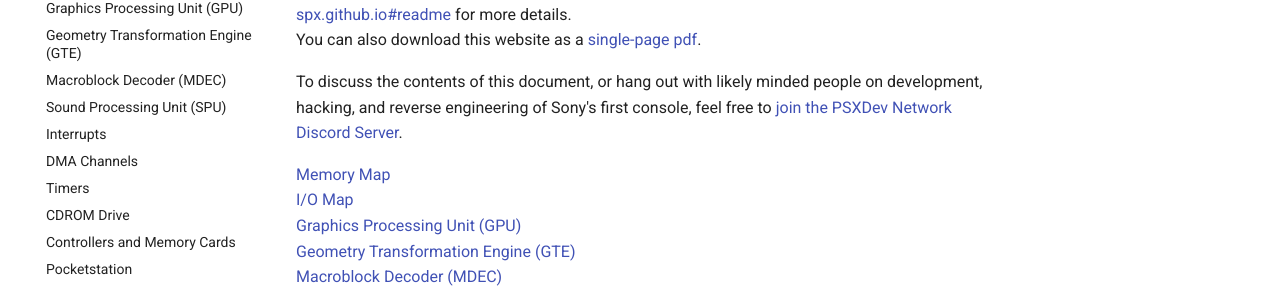
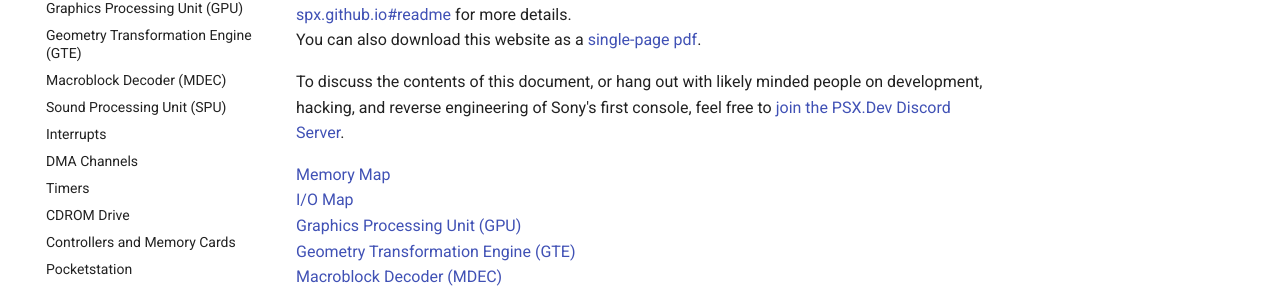
Before and after one commit to psx-spx/psx-spx.github.io, an MkDocs documentation site: the page built from docs/index.md, in a window 1280 px wide and 1125 px high. Shown: the part 229-517 px from the top of the window. Built offline with MkDocs 1.6.1 and Material for MkDocs 9.7.7, drawn with Linux system fonts in a browser that asks for light colours; comment, search, counter and statistics services are not loaded.

Commit message:
Adjusting Discord server name.

```diff
--- a/docs/index.md
+++ b/docs/index.md
@@ -1,7 +1,7 @@
 This is a conversion/edition of Martin "nocash" Korth's Playstation specs document originally hosted at [https://problemkaputt.de/psx-spx.htm](https://problemkaputt.de/psx-spx.htm). See [https://github.com/psx-spx/psx-spx.github.io#readme](https://github.com/psx-spx/psx-spx.github.io#readme) for more details.<br />
 You can also download this website as a [single-page pdf](psx-spx.pdf).
 
-To discuss the contents of this document, or hang out with likely minded people on development, hacking, and reverse engineering of Sony's first console, feel free to [join the PSXDev Network Discord Server](https://discord.gg/QByKPpH).
+To discuss the contents of this document, or hang out with likely minded people on development, hacking, and reverse engineering of Sony's first console, feel free to [join the PSX.Dev Discord Server](https://discord.gg/QByKPpH).
 
 [Memory Map](memorymap.md)<br/>
 [I/O Map](iomap.md)<br/>
```
